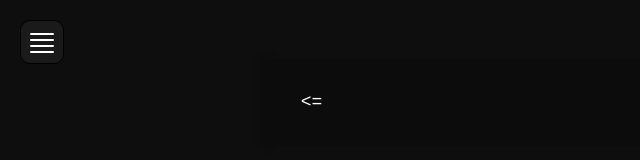
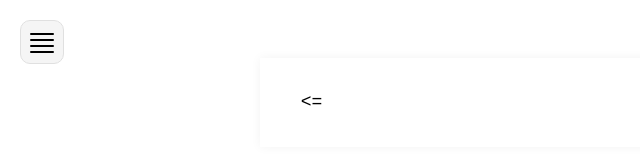
Before and after one commit to dostonsuxrobov/thoughts, a plain HTML site: page index.html in a window 1280 px wide. Shown: the whole page, without its empty margins (0-640 px from the left). Drawn offline with Linux system fonts and the light colour scheme.

Commit message:
Change color scheme to light mode

```diff
--- a/index.html
+++ b/index.html
@@ -6,12 +6,12 @@
   <style>
     :root {
       --dur: 320ms;
-      --bg: #0e0e0e;
-      --panel: #0c0c0c;
-      --btn: #1a1a1a;
-      --border: #000000;
-      --text: #ffffff;
-      --shadow: rgba(92,92,92,0.1);
+      --bg: #ffffff;
+      --panel: #ffffff;
+      --btn: #f5f5f5;
+      --border: #e0e0e0;
+      --text: #000000;
+      --shadow: rgba(0,0,0,0.1);
     }
 
     /* Base */
@@ -36,7 +36,7 @@
       cursor: pointer;
       z-index: 1100;
     }
-    .menu-btn .bar { position: absolute; left: 9px; right: 9px; height: 2px; background: #fff; border-radius: 2px; transition: transform var(--dur) ease, opacity var(--dur) ease, top var(--dur) ease; }
+    .menu-btn .bar { position: absolute; left: 9px; right: 9px; height: 2px; background: #000; border-radius: 2px; transition: transform var(--dur) ease, opacity var(--dur) ease, top var(--dur) ease; }
     .menu-btn .b1 { top: 12px; }
     .menu-btn .b2 { top: 18px; }
     .menu-btn .b3 { top: 24px; }
@@ -55,7 +55,7 @@
     body.menu-open .content { filter: blur(15px) brightness(.9); }
     body.menu-open { overflow: hidden; }
 
-    pre { white-space: pre-wrap; word-break: break-word; background: var(--panel); padding: 30px; font-size: 18px; line-height: 1.6; max-width: 700px; width: 100%; box-shadow: 0 0 10px rgba(24,24,24,0.05); border: none; }
+    pre { white-space: pre-wrap; word-break: break-word; background: var(--panel); padding: 30px; font-size: 18px; line-height: 1.6; max-width: 700px; width: 100%; box-shadow: 0 0 10px rgba(0,0,0,0.05); border: none; }
 
     /* Centered menu overlay */
     .center-menu { position: fixed; inset: 0; display: grid; place-items: center; opacity: 0; pointer-events: none; transition: opacity var(--dur) ease; z-index: 1050; overflow: hidden; }
@@ -66,8 +66,8 @@
     .center-list li { margin: 10px 0; opacity: 0; transform: translateY(10px); }
     body.menu-open .center-list li { opacity: 1; transform: translateY(0); transition: transform 420ms cubic-bezier(.2,.8,.2,1), opacity 420ms linear; transition-delay: calc(var(--i) * 60ms); }
 
-    .center-list a { display: inline-block; text-decoration: none; color: #fff; font-size: 22px; padding: 8px 16px; border-radius: 12px; transition: filter 180ms ease, text-shadow 180ms ease, transform 180ms ease; }
-    .center-list a:hover, .center-list a:focus-visible { text-shadow: 0 0 12px rgba(255,255,255,.65); transform: translateY(-1px); }
+    .center-list a { display: inline-block; text-decoration: none; color: #000; font-size: 22px; padding: 8px 16px; border-radius: 12px; transition: filter 180ms ease, text-shadow 180ms ease, transform 180ms ease; }
+    .center-list a:hover, .center-list a:focus-visible { text-shadow: 0 0 12px rgba(0,0,0,.25); transform: translateY(-1px); }
 
     /* Gentle exit when picking a subject */
     body.menu-closing .center-list li { opacity: 0; transform: translateY(-6px); transition: transform 240ms ease, opacity 240ms ease; }
@@ -76,7 +76,7 @@
     @media (prefers-reduced-motion: reduce) { * { transition: none !important; animation: none !important; } }
   .center-wrap { max-height: min(78vh, 720px); overflow-y: auto; padding: 8px 12px; overscroll-behavior: contain; -webkit-overflow-scrolling: touch; scrollbar-gutter: stable both-edges; scrollbar-width: thin; }
     .center-wrap::-webkit-scrollbar { width: 10px; }
-    .center-wrap::-webkit-scrollbar-thumb { background: rgba(255,255,255,0.2); border-radius: 6px; }
+    .center-wrap::-webkit-scrollbar-thumb { background: rgba(0,0,0,0.2); border-radius: 6px; }
     .center-wrap::-webkit-scrollbar-track { background: transparent; }
   </style>
 </head>
```
